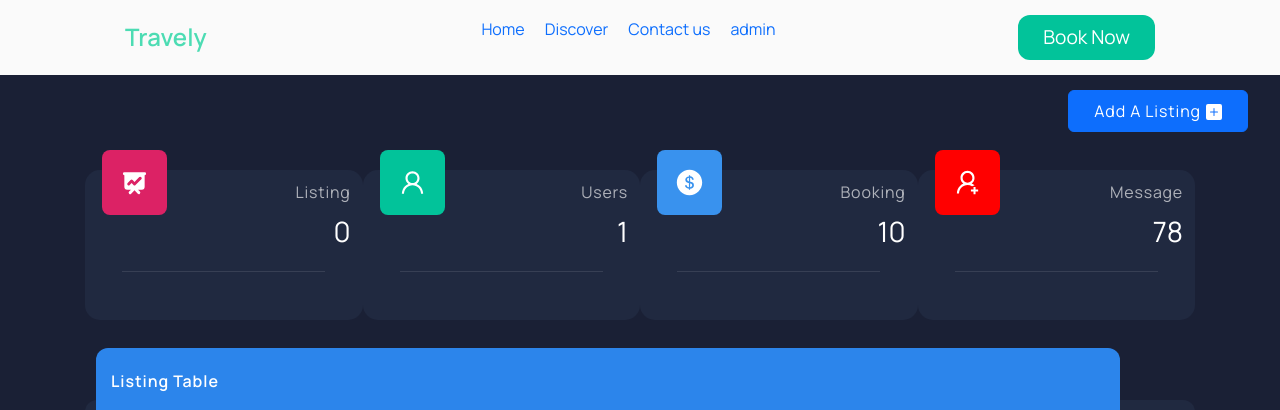
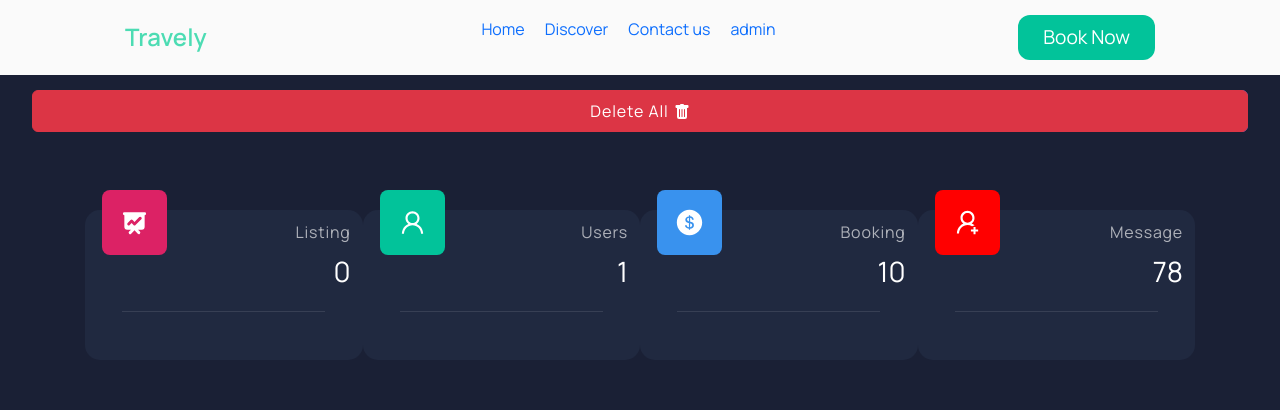
Before and after one commit to Aymsep/Travel_agency, a React (Create React App) app in the folder client_side/: page /admin in a window 1280 px wide. Shown: the top 410 px of the page. Built offline with nearby package versions, Linux system fonts and the light colour scheme; no server answers.

Commit message:
added an react context to handle all states

```diff
--- a/client_side/src/App.js
+++ b/client_side/src/App.js
@@ -9,10 +9,12 @@ import Admin from './Dashboard/Admin'
 import Details from './pages/Details/Details'
 import NotFound from './pages/NotFound/Notfound'
 import './App.scss'
+import { StateContext } from './Context/StateContext'
 
 const App = () => {
   return (
     <BrowserRouter >
+    <StateContext>
           <Navbar/>
                 <Routes>
                   <Route index element={<Home/>}/>
@@ -22,6 +24,7 @@ const App = () => {
                   <Route path='details/:id' element={<Details/>}/>
                   <Route path='*' element={<NotFound/>}/>
                 </Routes>
+    </StateContext>
           {/* <Footer/> */}
     </BrowserRouter>
   )
--- /dev/null
+++ b/client_side/src/Context/StateContext.js
@@ -0,0 +1,17 @@
+import React,{useState,useEffect,createContext,useContext} from 'react'
+
+const Context = createContext()
+
+export const StateContext = ({children})=>{
+    function hey(){
+        console.log('hey clicked')
+    }
+    return(
+        <Context.Provider
+        value={{hey}}
+        >
+            {children}
+        </Context.Provider>
+    )
+}
+export const useStateContext = () => useContext(Context)
--- a/client_side/src/Dashboard/DashCard/Dashcard.scss
+++ b/client_side/src/Dashboard/DashCard/Dashcard.scss
@@ -1,5 +1,5 @@
 .app__dashcard{
-    margin: 80px 0;
+    margin: 120px 0;
     max-width: 300px;
     height: 150px;
     border-radius: 15px;
--- a/client_side/src/components/Form/Form.jsx
+++ b/client_side/src/components/Form/Form.jsx
@@ -4,10 +4,12 @@ import { useNavigate } from "react-router-dom";
 import { Button,Form,Modal,InputGroup  } from 'react-bootstrap';
 import 'bootstrap/dist/css/bootstrap.min.css';
 import './Form.scss'
-import {BsFillPlusSquareFill} from 'react-icons/bs'
+import {BsFillPlusSquareFill,BsFillTrashFill} from 'react-icons/bs'
+import { useStateContext } from '../../Context/StateContext'
 
 
 export default function Forms() {
+  const {hey} = useStateContext()
     const [show, setShow] = useState(false);
     const handleClose = () => setShow(false);
     const handleShow = () => setShow(true);
@@ -32,11 +34,17 @@ export default function Forms() {
       }
     return (
         <div className="app__form">
+          <div className="buttons__">
+                <Button className="form_buttons form_buttons-left" variant="primary" onClick={handleShow}>
+                  Add A Listing
+                  <BsFillPlusSquareFill/>
+                </Button>
 
-      <Button className="form_buttons" variant="primary" onClick={handleShow}>
-        Add A Listing
-        <BsFillPlusSquareFill/>
-      </Button>
+                <Button className="form_buttons form_buttons-right" variant="danger" onClick={hey}>
+                  Delete All
+                  <BsFillTrashFill/>
+                </Button>
+          </div>
 
       <Modal  size="lg" show={show} onHide={handleClose}>
         <Modal.Header closeButton>
--- a/client_side/src/components/Form/Form.scss
+++ b/client_side/src/components/Form/Form.scss
@@ -32,9 +32,13 @@
 }
 
 .form_buttons{
+    clear: both;
     cursor: pointer;
     padding: 8px 25px;
     letter-spacing: .9px;
     position: absolute;
     right: 2rem;
+    &-right{
+        left: 2rem;
+    }
 }
```
